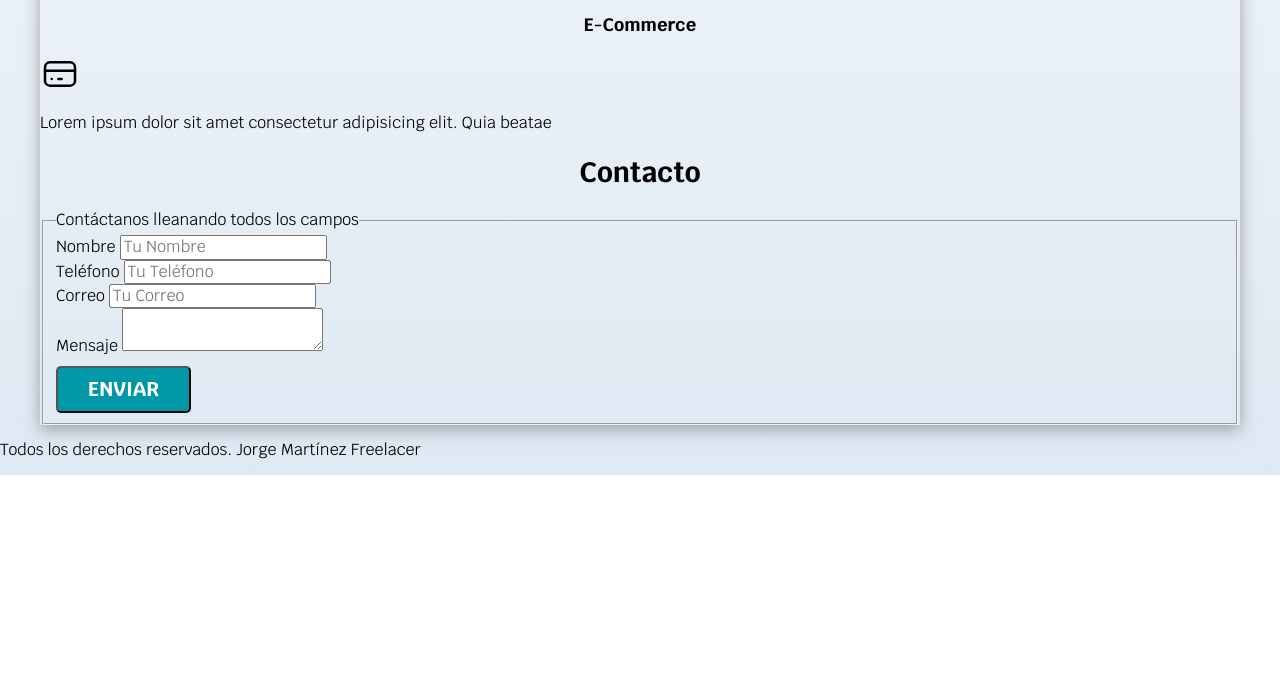
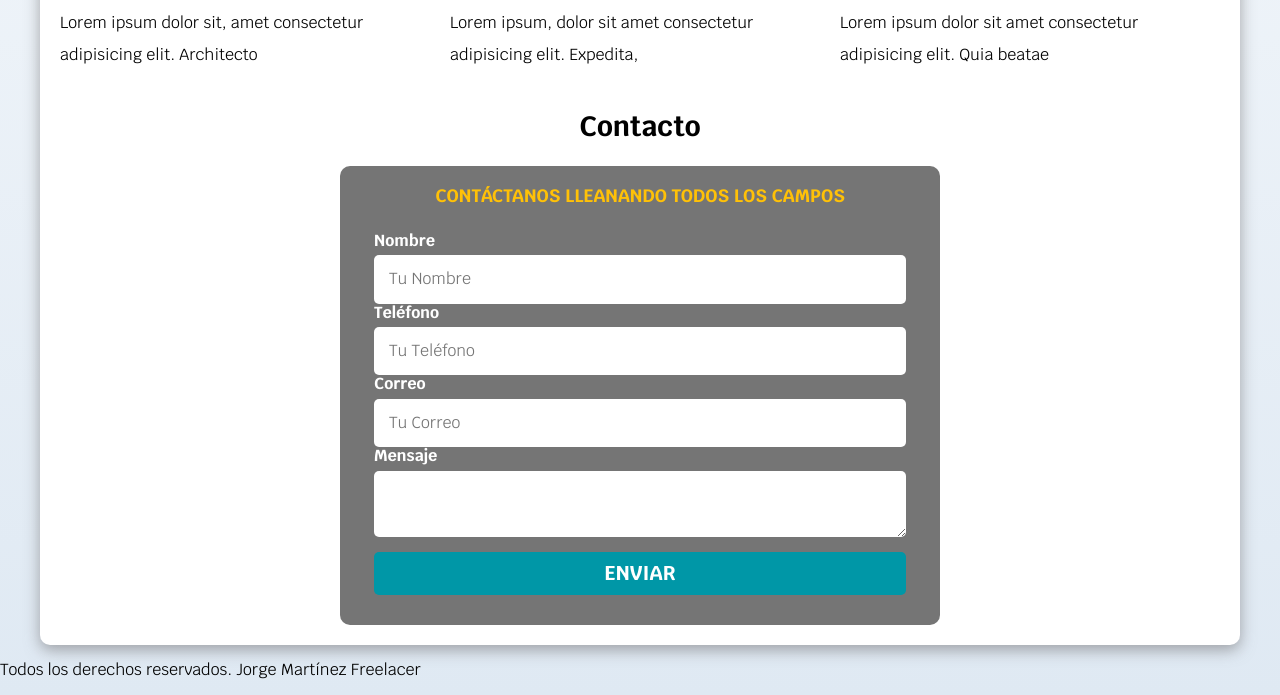
Before and after one commit to JorgeMGtz/freelancer_inicio, a plain HTML site: page index.html in a window 1280 px wide. Shown: the part 922-1617 px from the top of the page. Before the commit the page ends 1397 px from the top, so only its background shows below. Drawn offline with Linux system fonts and the light colour scheme.

Commit message:
se agregaron estilos para los formularios

```diff
--- a/css/styles.css
+++ b/css/styles.css
@@ -6,49 +6,61 @@
     --gris: #757575;
     --grisClaro: #DFE9F3
 }
+
 /* Globales */
 html {
     font-size: 62.5%;
     box-sizing: border-box;
     /* Hack para box model **/
 }
+
 *,
 *:before,
 *:after {
     box-sizing: inherit;
 }
+
 body {
     font-size: 16px;
     font-family: 'Krub', sans-serif;
     background-image: linear-gradient(to top, var(--grisClaro) 0%, var(--blanco) 100%);
     /*Color de fondo */
 }
+
 /*Tipografias */
 h1 {
     font-size: 3.8rem;
 }
+
 h2 {
     font-size: 2.8rem;
 }
+
 h3 {
     font-size: 1.8rem;
 }
+
 h1,
 h2,
 h3 {
     text-align: center;
 }
+
 /* Titulos */
 .titulo {
     text-align: center;
 }
+
 .titulo span {
     font-size: 2rem;
 }
+
 .contenedor {
-    max-width: 120rem; /*  */
+    max-width: 120rem;
+    /*  */
     margin: 0 auto;
 }
+
 .boton {
     background-color: var(--secundario);
     color: var(--blanco);
@@ -65,34 +77,67 @@ h3 {
     /*Ancho del boton */
     text-align: center;
     /*Centrar texto */
+    border: none;
 }
+
 @media(min-width: 768px) {
     .boton {
         width: auto;
     }
 }
+
+.boton:hover {
+    background-color: var(--primario);
+}
+
 .sombra {
     -webkit-box-shadow: 0px 5px 15px 0px rgba(107, 106, 107, 0.57);
     -moz-box-shadow: 0px 5px 15px 0px rgba(107, 106, 107, 0.57);
     box-shadow: 0px 5px 15px 0px rgba(107, 106, 107, 0.57);
+    background-color: var(--blanco);
+    padding: 2rem;
+    border-radius: 1rem;
+}
+
+/**utilidades**/
+
+.w-sm-100 {
+    width: 100%;
+}
+@media(min-width: 768px) {
+    .w-100 {
+        width: auto;
+    }
+}
+.flex{
+    display: flex;
+}
+.alinear-derecha {
+    justify-content: flex-end;
 }
 /* Navegacion Principal */
 .nav-bg {
     background-color: var(--secundario);
 }
+
 .navegacion-principal {
     display: flex;
     flex-direction: column;
 }
+
 @media (min-width: 480px) {}
+
 @media (min-width: 768px) {
     .navegacion-principal {
         flex-direction: row;
         justify-content: space-between;
     }
 }
+
 @media (min-width: 1140px) {}
+
 @media (min-width: 1400px) {}
+
 .navegacion-principal a {
     display: block;
     text-align: center;
@@ -102,10 +147,12 @@ h3 {
     font-weight: bold;
     padding: 1rem;
 }
+
 .navegacion-principal a:hover {
     background-color: var(--primario);
     color: var(--oscuro);
 }
+
 /* Hero */
 .hero {
     background-image: url(../img/hero.jpg);
@@ -113,7 +160,9 @@ h3 {
     background-size: cover;
     height: 450px;
     position: relative;
+    margin-bottom: 2rem;
 }
+
 .contenido-hero {
     position: absolute;
     background-color: rgba(0, 0, 0, 0.8);
@@ -126,11 +175,98 @@ h3 {
     align-items: center;
     justify-content: center;
 }
+
 .contenido-hero h2,
 .contenido-hero p {
     color: var(--blanco)
 }
+
 .contenido-hero .ubicacion {
     display: flex;
     align-items: flex-end;
 }
+
+/** Servicios**/
+@media (min-width: 768px) {
+    .servicios {
+        display: grid;
+        /*Version por partes */
+        /* grid-template-columns: 300px 300px ;
+        grid-template-rows: 200px 800px; */
+        /*Version simplificada */
+        /* grid:200px 800px / 300px 300px; */
+        /*Otra version*/
+        grid-template-columns: repeat(3, 1fr);
+        column-gap: 1rem;
+    }
+}
+
+.servicio{
+    display: flex;
+    flex-direction: column;
+    align-items: center;
+}
+
+.servicio h3 {
+    color: var(--secundario);
+    font-weight: normal;
+}
+
+.servicio p{
+    line-height: 2;
+}
+
+.servicio .iconos{
+    height: 15rem;
+    width: 15rem;
+    background-color: var(--primario);
+    border-radius: 50%;
+    display: flex;
+    justify-content: space-evenly;
+    align-items: center;
+}
+
+/** Contacto **/
+
+.formulario{
+    background-color: var(--gris);
+    width: min(60rem, 100%); /**Utilizar el valor mas pequeño **/
+    margin: 0 auto; /* este se usa cuando el el componente padre no es un display flex */
+    padding: 2rem;
+    border-radius: 1rem;
+}
+
+.formulario fieldset{
+    border: none;
+}
+
+.formulario legend{
+    text-align: center;
+    font-size: 1.8rem;
+    text-transform: uppercase;
+    font-weight: 700;
+    margin-bottom: 2rem;
+    color: var(--primario);
+}
+
+.contenedor-campos{
+
+}
+
+.campos{
+    margin-bottom: 1rem;
+}
+
+.campo label{
+    color: var(--blanco);
+    font-weight: bold;
+    margin-bottom: .5rem;
+    display: block;
+}
+
+.input-text{
+    width: 100%;
+    border: none;
+    padding: 1.5rem;
+    border-radius: .5rem;
+}
```
